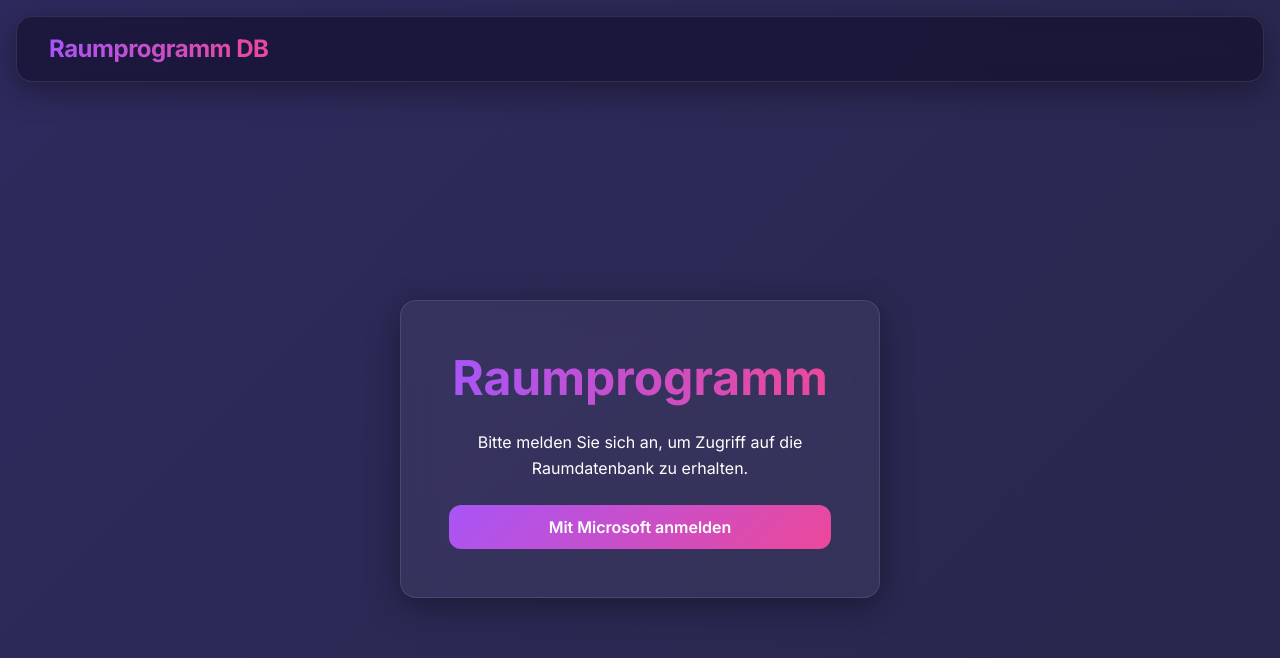
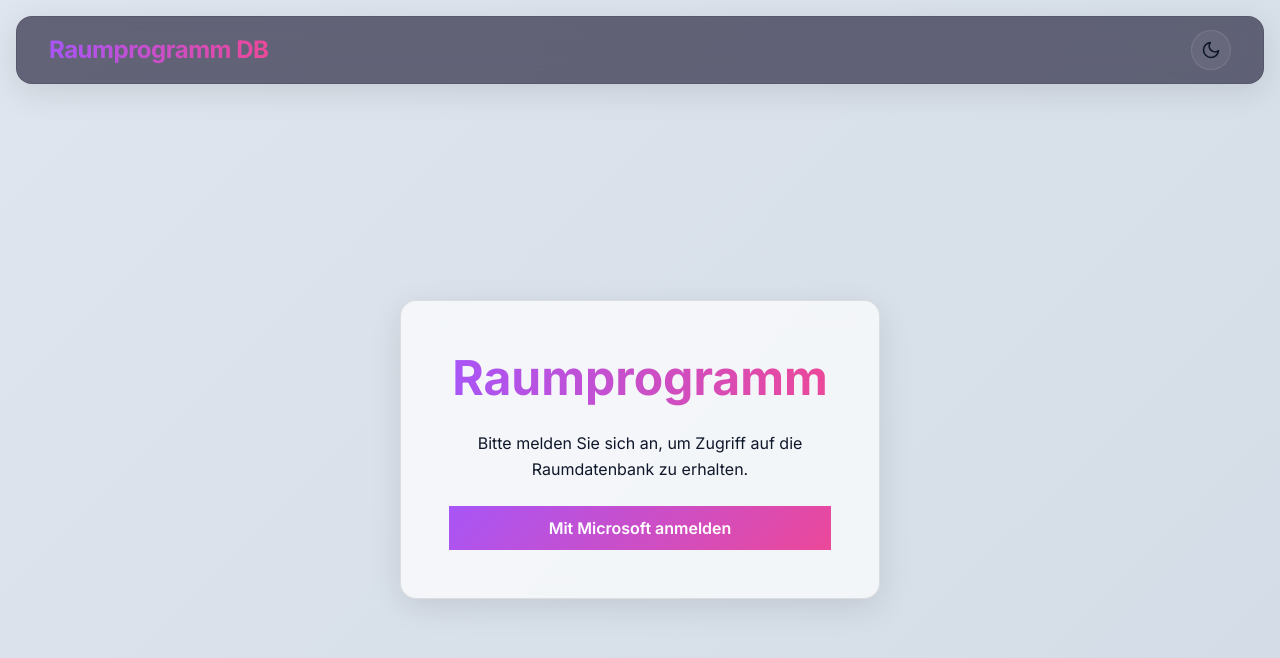
Before and after one commit to Baddi71/Raumprogramm, a Svelte app in the folder web-client/: page / in a window 1280 px wide. Shown: the top 658 px of the page. Built offline with nearby package versions, Linux system fonts and the light colour scheme; a web font is replaced by a local one; what surrealdb would draw is missing.

Commit message:
feat: Add theme toggle to header and implement light mode styles.

```diff
--- a/web-client/src/app.css
+++ b/web-client/src/app.css
@@ -8,9 +8,11 @@
   --text-secondary: #cbd5e1;
   --text-muted: #94a3b8;
 
-  --primary: #a855f7;  /* Purple */
+  --primary: #a855f7;
+  /* Purple */
   --primary-hover: #9333ea;
-  --secondary: #ec4899; /* Pink */
+  --secondary: #ec4899;
+  /* Pink */
 
   --success: #10b981;
   --error: #ef4444;
@@ -21,11 +23,27 @@
   --glass-shadow: 0 8px 32px 0 rgba(0, 0, 0, 0.37);
 
   --font-main: 'Inter', system-ui, -apple-system, sans-serif;
-  --radius-md: 12px;
   --radius-lg: 16px;
 }
 
-*, *::before, *::after {
+:root[data-theme="light"] {
+  /* Light Theme Palette */
+  --bg-core: #f8fafc;
+  --bg-gradient-1: #e2e8f0;
+  --bg-gradient-2: #cbd5e1;
+
+  --text-primary: #0f172a;
+  --text-secondary: #475569;
+  --text-muted: #64748b;
+
+  --glass-bg: rgba(255, 255, 255, 0.7);
+  --glass-border: rgba(0, 0, 0, 0.1);
+  --glass-shadow: 0 8px 32px 0 rgba(0, 0, 0, 0.1);
+}
+
+*,
+*::before,
+*::after {
   box-sizing: border-box;
   margin: 0;
   padding: 0;
@@ -43,9 +61,17 @@
 }
 
 @keyframes gradientBG {
-  0% { background-position: 0% 50%; }
-  50% { background-position: 100% 50%; }
-  100% { background-position: 0% 50%; }
+  0% {
+    background-position: 0% 50%;
+  }
+
+  50% {
+    background-position: 100% 50%;
+  }
+
+  100% {
+    background-position: 0% 50%;
+  }
 }
 
 a {
@@ -53,6 +79,7 @@
   text-decoration: none;
   transition: color 0.2s;
 }
+
 a:hover {
   color: var(--secondary);
 }
@@ -90,16 +117,19 @@
   font-weight: 600;
   font-size: 1rem;
 }
+
 .btn-primary:hover {
   filter: brightness(1.1);
   transform: translateY(-1px);
   box-shadow: 0 4px 15px rgba(168, 85, 247, 0.4);
 }
+
 .btn-secondary {
   background: rgba(255, 255, 255, 0.1);
   color: var(--text-primary);
   padding: 0.5rem 1rem;
 }
+
 .btn-secondary:hover {
   background: rgba(255, 255, 255, 0.2);
 }
--- a/web-client/src/components/Header.svelte
+++ b/web-client/src/components/Header.svelte
@@ -1,12 +1,88 @@
 <script>
+  import { onMount } from "svelte";
+
   export let user; // Store
   export let logout;
   export let isAuthenticated; // Store
+
+  let theme = "dark";
+
+  onMount(() => {
+    // Check local storage or system preference
+    const savedTheme = localStorage.getItem("theme");
+    if (savedTheme) {
+      theme = savedTheme;
+    } else if (window.matchMedia("(prefers-color-scheme: light)").matches) {
+      theme = "light";
+    }
+
+    applyTheme(theme);
+  });
+
+  function toggleTheme() {
+    theme = theme === "dark" ? "light" : "dark";
+    applyTheme(theme);
+    localStorage.setItem("theme", theme);
+  }
+
+  function applyTheme(newTheme) {
+    if (newTheme === "light") {
+      document.documentElement.setAttribute("data-theme", "light");
+    } else {
+      document.documentElement.removeAttribute("data-theme");
+    }
+  }
 </script>
 
 <header class="glass-panel">
   <div class="logo text-gradient">Raumprogramm DB</div>
   <div class="user-actions">
+    <button
+      class="theme-toggle"
+      on:click={toggleTheme}
+      aria-label="Toggle theme"
+    >
+      {#if theme === "dark"}
+        <!-- Sun icon for dark mode -->
+        <svg
+          xmlns="http://www.w3.org/2000/svg"
+          width="20"
+          height="20"
+          viewBox="0 0 24 24"
+          fill="none"
+          stroke="currentColor"
+          stroke-width="2"
+          stroke-linecap="round"
+          stroke-linejoin="round"
+        >
+          <circle cx="12" cy="12" r="5"></circle>
+          <line x1="12" y1="1" x2="12" y2="3"></line>
+          <line x1="12" y1="21" x2="12" y2="23"></line>
+          <line x1="4.22" y1="4.22" x2="5.64" y2="5.64"></line>
+          <line x1="18.36" y1="18.36" x2="19.78" y2="19.78"></line>
+          <line x1="1" y1="12" x2="3" y2="12"></line>
+          <line x1="21" y1="12" x2="23" y2="12"></line>
+          <line x1="4.22" y1="19.78" x2="5.64" y2="18.36"></line>
+          <line x1="18.36" y1="5.64" x2="19.78" y2="4.22"></line>
+        </svg>
+      {:else}
+        <!-- Moon icon for light mode -->
+        <svg
+          xmlns="http://www.w3.org/2000/svg"
+          width="20"
+          height="20"
+          viewBox="0 0 24 24"
+          fill="none"
+          stroke="currentColor"
+          stroke-width="2"
+          stroke-linecap="round"
+          stroke-linejoin="round"
+        >
+          <path d="M21 12.79A9 9 0 1 1 11.21 3 7 7 0 0 0 21 12.79z"></path>
+        </svg>
+      {/if}
+    </button>
+
     {#if $isAuthenticated}
       <div class="user-pill">
         <span class="avatar">{$user?.name?.[0] || "U"}</span>
@@ -70,4 +146,21 @@
     font-size: 0.9rem;
     font-weight: 500;
   }
+  .theme-toggle {
+    width: 40px;
+    height: 40px;
+    border-radius: 50%;
+    background: rgba(255, 255, 255, 0.05);
+    border: 1px solid rgba(255, 255, 255, 0.1);
+    color: var(--text-primary);
+    display: flex;
+    align-items: center;
+    justify-content: center;
+    padding: 0;
+  }
+
+  .theme-toggle:hover {
+    background: rgba(255, 255, 255, 0.15);
+    color: var(--primary);
+  }
 </style>
```
